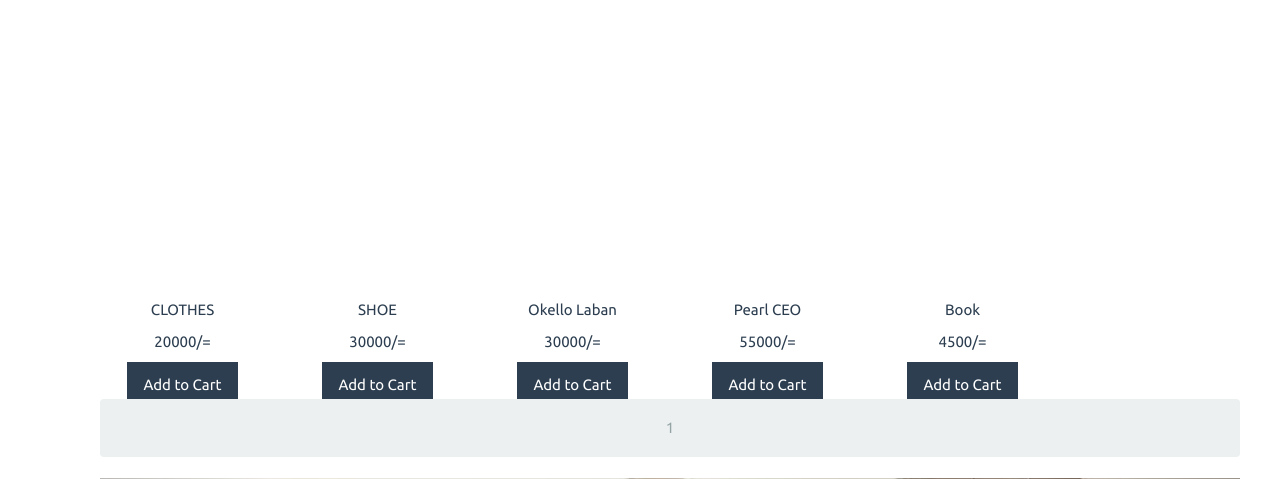
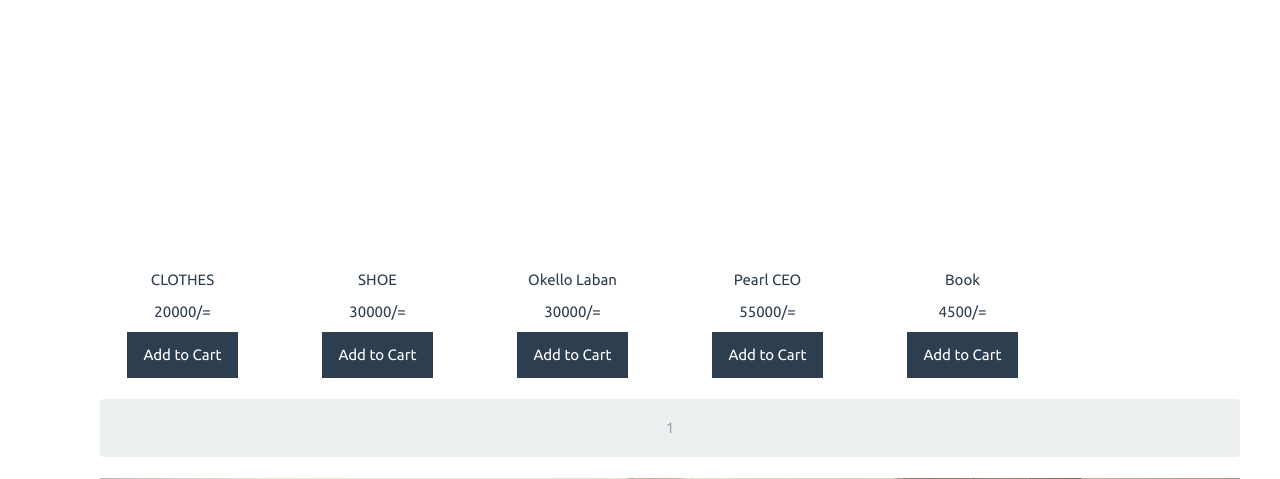
Before and after one commit to latototita/laban-ANNOTHER-TRIAL, a Django app: page /store/ in a window 1280 px wide. Shown: the part 1428-1907 px from the top of the page. Run offline with Django 3.2, Linux system fonts and the light colour scheme; data comes from the database, SQL or seed files in the repository; some libraries are stand-ins or nearby versions.

Commit message:
Update index.html

```diff
--- a/store/templates/index.html
+++ b/store/templates/index.html
@@ -86,7 +86,7 @@
 {% for product in product_list %}
 	<div class="col-md-2 col-xs-6">
 		<div class="col-xs-12 col-sm-12 col-md-12 col-lg-12 grid-item">
-			<div class="pro-thumbnail" style="height: 300px;">
+			<div class="pro-thumbnail" style="height: 270px;">
 				<a href="{% url 'details' product.id %}">
 					<img src="{{product.image.url}}" alt="" style='max-height: 200px ; max-width: 100%;'>
 				</a></div>
```
